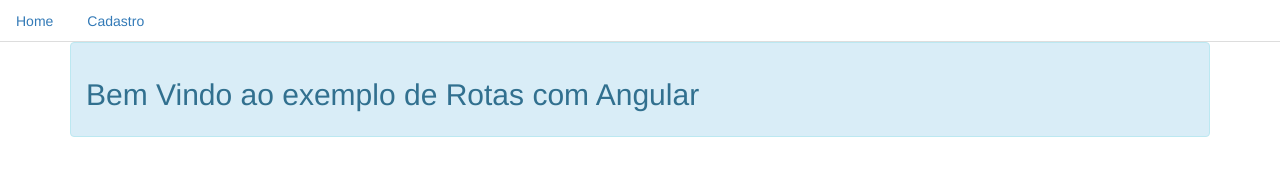
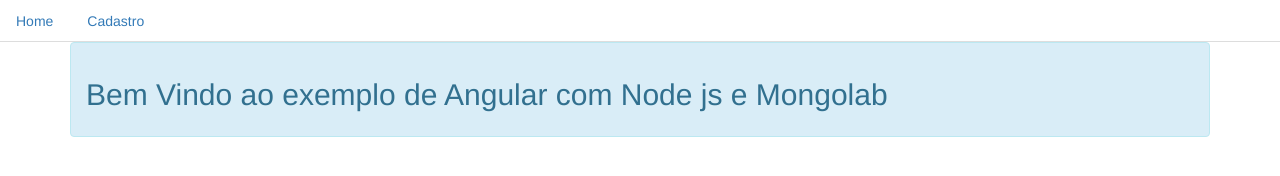
Before and after one commit to wendemendes/angular-exemplo-cadastro, a website: page public/index.html in a window 1280 px wide. Drawn offline with nearby package versions, Linux system fonts and the light colour scheme.

```diff
--- a/public/views/home.html
+++ b/public/views/home.html
@@ -1,3 +1,3 @@
 <div class="alert alert-info" >
-   <h2>Bem Vindo ao exemplo de Rotas com Angular</h2>
+   <h2>Bem Vindo ao exemplo de Angular com Node js e Mongolab</h2>
 </div>
```
